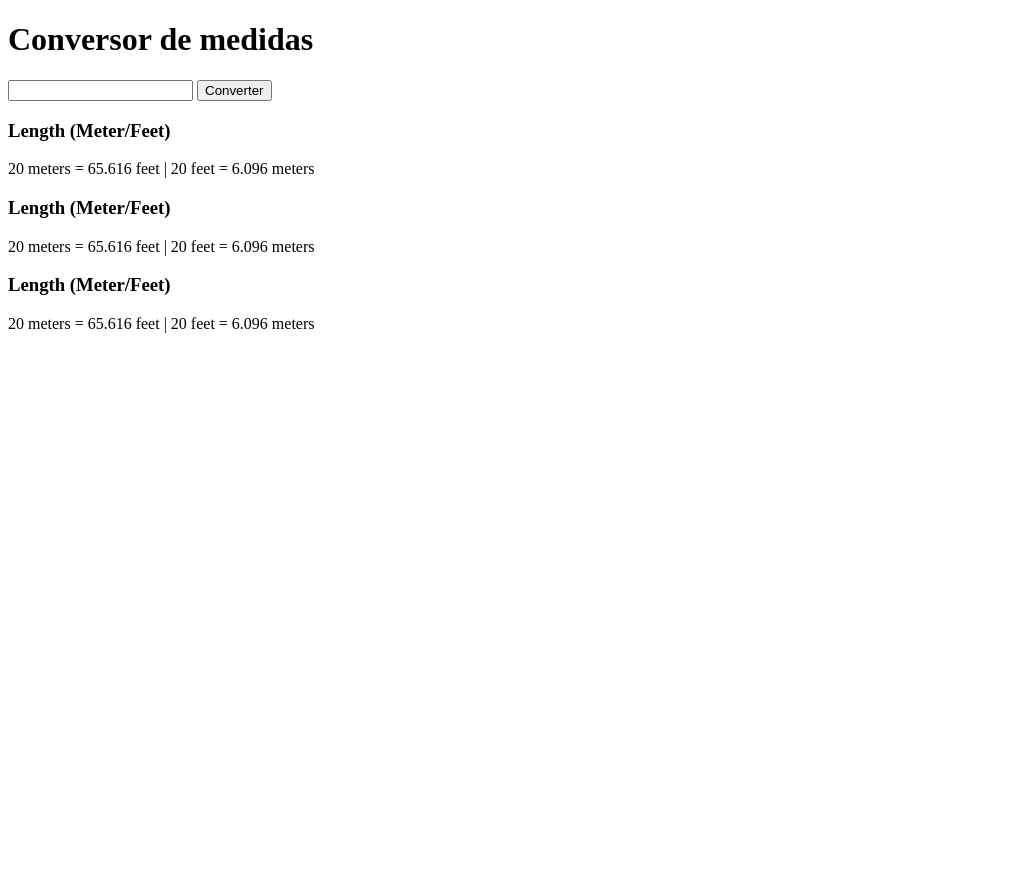
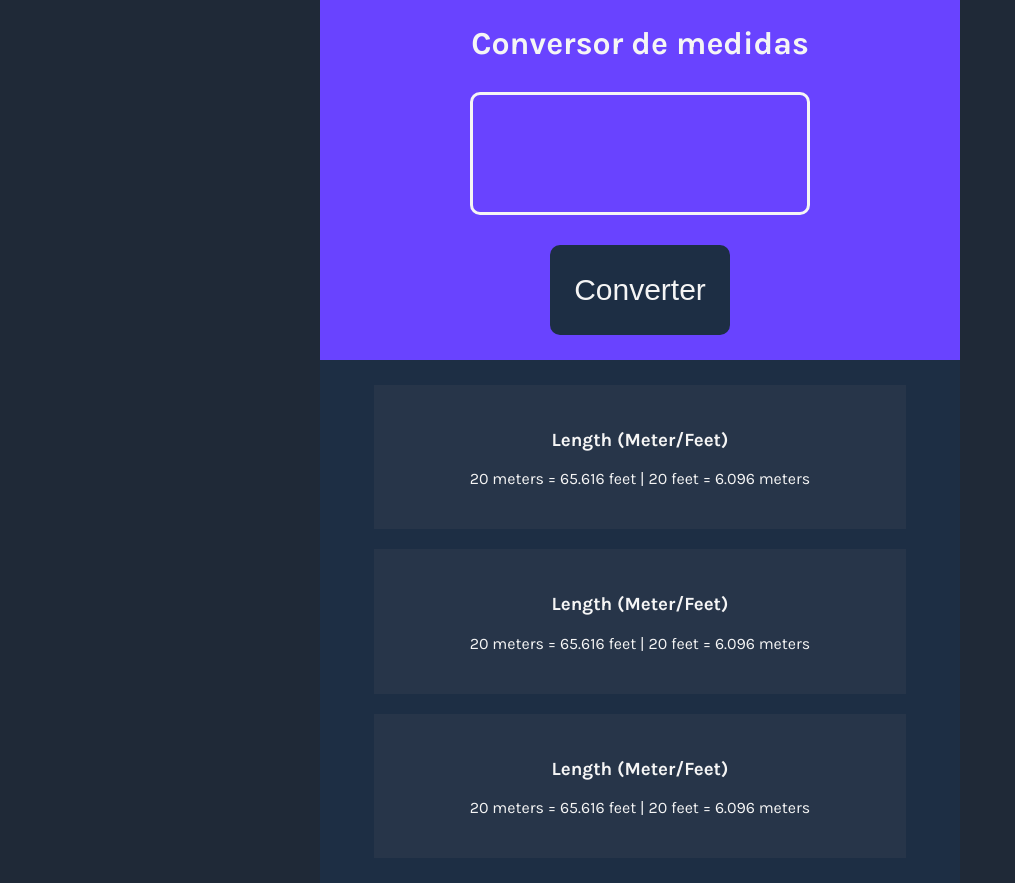
Before and after one commit to Marcelo-Matheus-Almeida/Unit-conversion, a plain HTML site: page index.html in a window 1280 px wide. Shown: the whole page, without its empty margins (0-1015 px from the left). Before the commit the page ends 800 px from the top, so only its background shows below. Drawn offline with Linux system fonts and the light colour scheme.

Commit message:
adding css

```diff
--- a/index.html
+++ b/index.html
@@ -5,7 +5,10 @@
     <meta http-equiv="X-UA-Compatible" content="IE=edge">
     <meta name="viewport" content="width=device-width, initial-scale=1.0">
     <title>Unit Converter</title>
-    <link rel="stylesheet" href="style.css">
+    <link rel="stylesheet" href="styles.css">
+    <link rel="preconnect" href="https://fonts.googleapis.com">
+    <link rel="preconnect" href="https://fonts.gstatic.com" crossorigin>
+    <link href="https://fonts.googleapis.com/css2?family=Karla:wght@200;300;400;500;700;800&display=swap" rel="stylesheet">
 </head>
 <body>
     <div id="top-div">
--- a/styles.css
+++ b/styles.css
@@ -0,0 +1,97 @@
+.highlight{
+    border: 2px dotted red;
+}
+
+body{
+    font-family: 'Karla', sans-serif;
+    color: whitesmoke;
+    background: #1F2937;
+    text-align: center;
+    display: flex;
+    flex-direction: column;
+    align-items: center;
+    margin-top: 20px;
+    width: 50%;
+    margin: 0 auto;
+}
+
+#top-div{
+    background: #6943FF;
+    padding: 25px 50px;
+    display: flex;
+    flex-direction: column;
+    justify-content: center;
+    align-items: center;
+    width: 100%;
+    box-sizing: border-box;
+}
+
+#results{
+    background: #1d2e44;
+    padding: 25px 50px;
+    display: flex;
+    flex-direction: column;
+    justify-content: center;
+    align-items: center;
+    gap: 20px;
+    width: 100%;
+    box-sizing: border-box;
+}
+
+#title{
+    margin: 0;
+    font-weight: 700;
+}
+
+#input-el{
+    margin: 30px 0;
+    max-width: 330px;
+    border: 3px solid whitesmoke;
+    border-radius: 10px;
+    background: #6943FF;
+    font-size: 100px;
+    text-align: center;
+    color: whitesmoke;
+}
+
+input[type=number]::-webkit-inner-spin-button {
+    -webkit-appearance: none;
+}
+
+#input-el:focus{
+    outline: none;
+}
+
+#converter-btn{
+    color: whitesmoke;
+    font-size: 30px;
+    background: #1d2e44;
+    width: 180px;
+    height: 90px;
+    border: none;
+    border-radius: 10px;
+}
+
+@media screen and (max-width: 600px){
+    body{
+        margin: 0 auto;
+        width: 100%;
+    }
+
+    /* #input-el{
+        max-width: 150px;
+        height: 80px;
+    }
+
+    #converter-btn{
+        font-size: 25px;
+        width: 150px;
+        height: 70px;
+    } */
+}
+
+.result-div{
+    padding: 25px 50px;
+    width: 80%;
+    background: #273549;
+}
```
